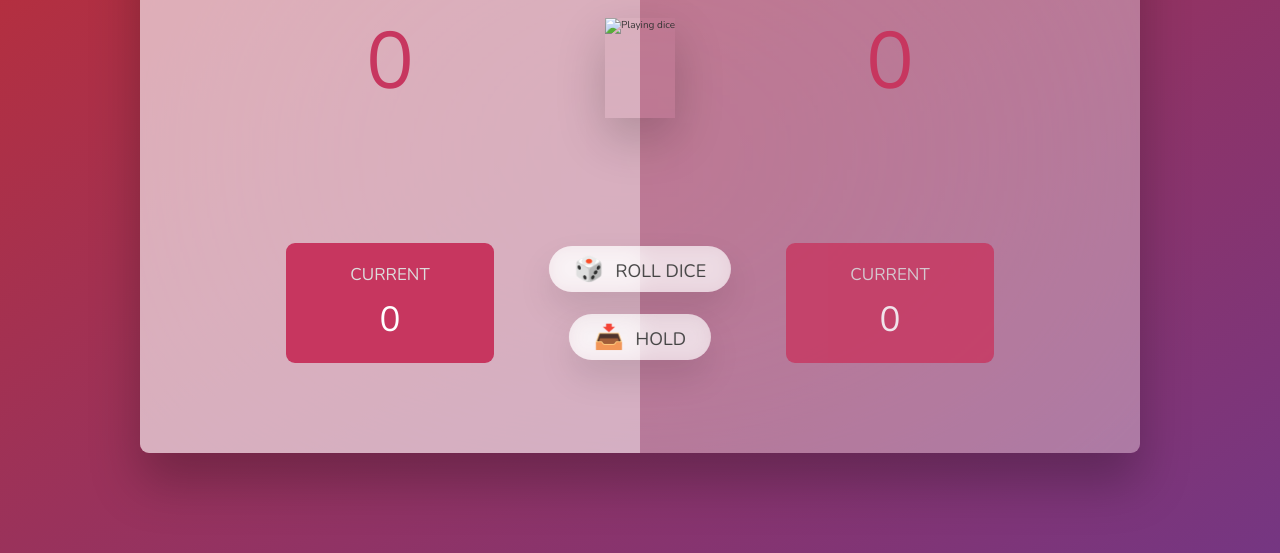
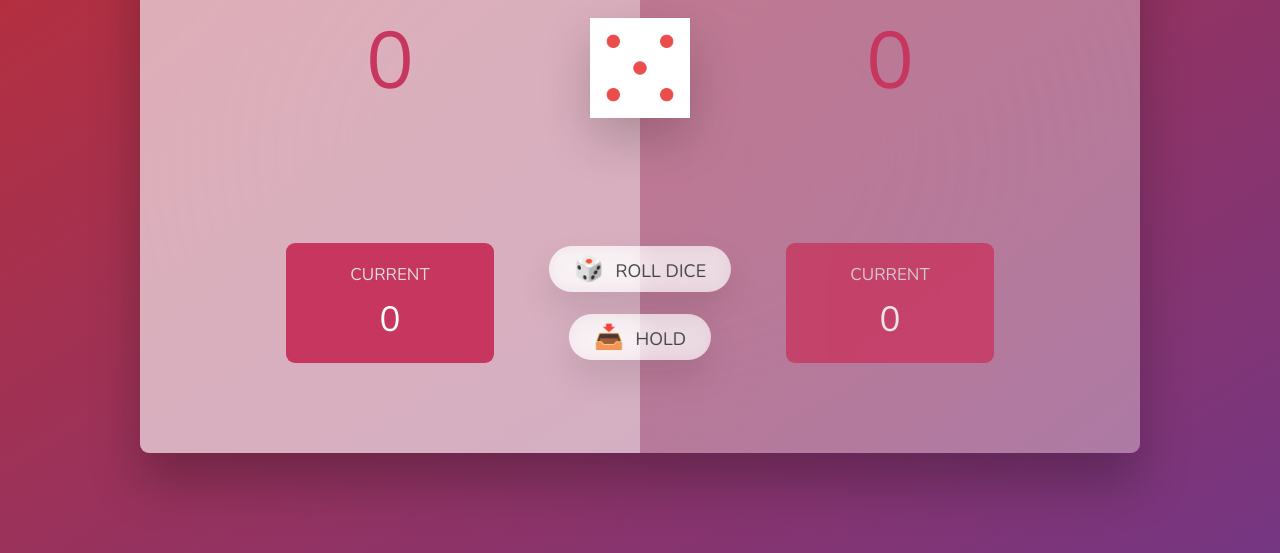
Before and after one commit to karanlakharwal5/Pig-Game, a plain HTML site: page index.html in a window 1280 px wide. Shown: the part 247-800 px from the top of the page. Drawn offline with nearby package versions, Linux system fonts and the light colour scheme.

Commit message:
fix incorrect dir path for dice

```diff
--- a/index.html
+++ b/index.html
@@ -26,7 +26,7 @@
         </div>
       </section>
 
-      <img src="dice-5.png" alt="Playing dice" class="dice" />
+      <img src="img/dice-5.png" alt="Playing dice" class="dice" />
       <button class="btn btn--new">🔄 New game</button>
       <button class="btn btn--roll">🎲 Roll dice</button>
       <button class="btn btn--hold">📥 Hold</button>
```
